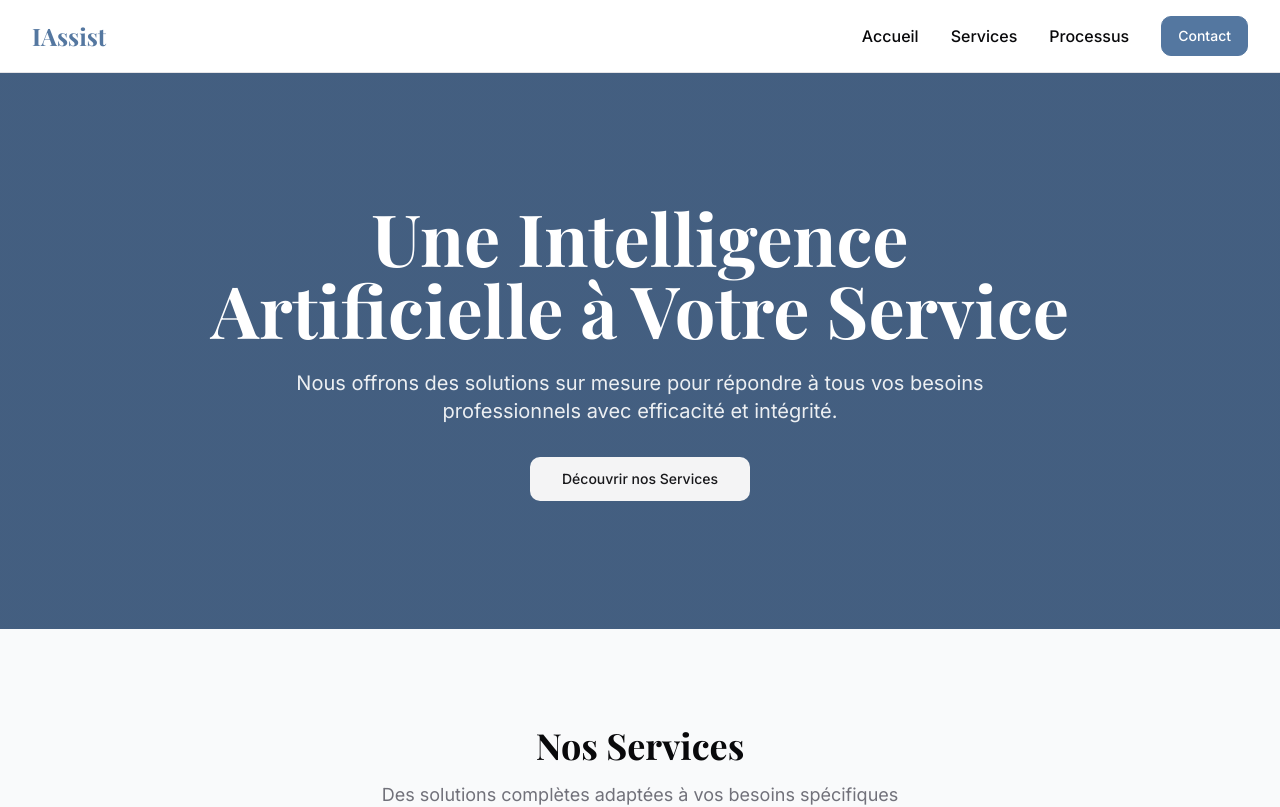
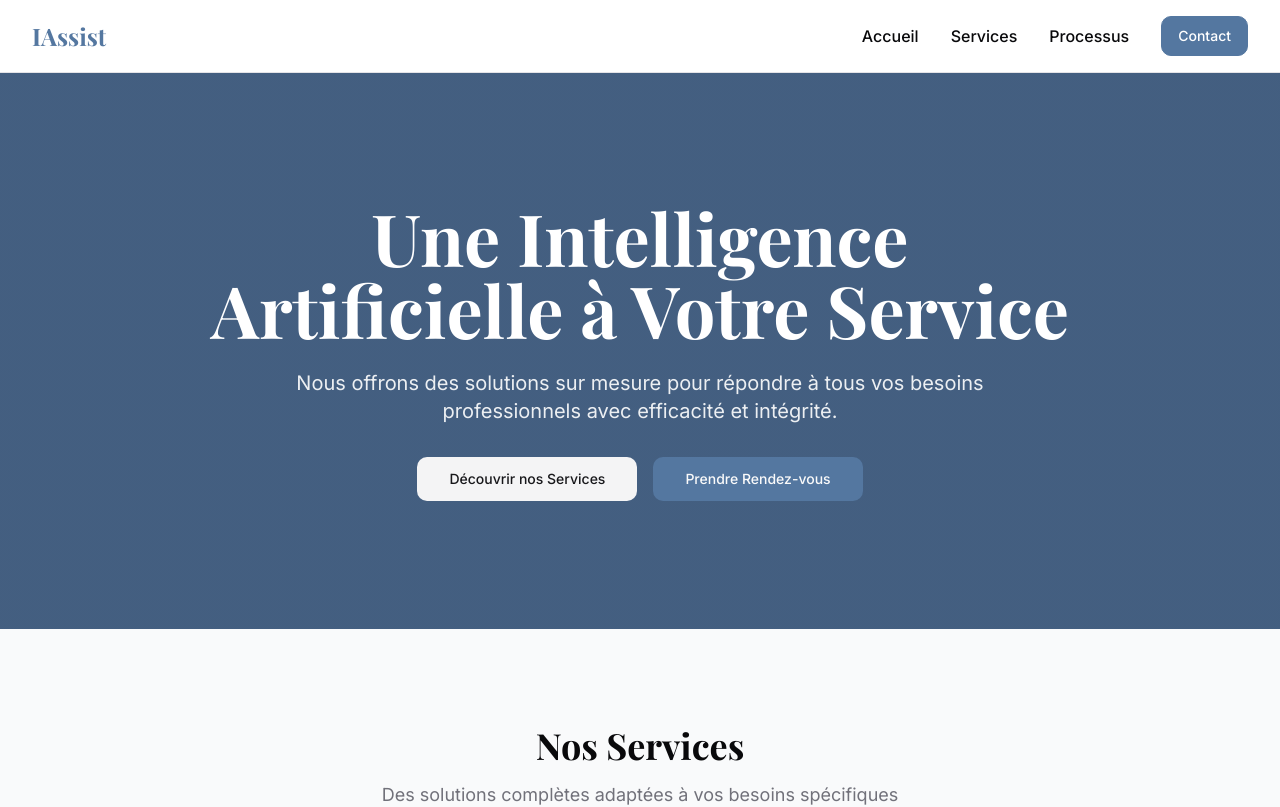
Before and after one commit to sheepseption/classy-french-web, a React (Vite) app: page / in a window 1280 px wide. Shown: the top 807 px of the page. Built offline with nearby package versions, Linux system fonts and the light colour scheme.

Commit message:
Add Rendez-vous button
Re-add the "Rendez-vous" button next to the "Découvrir nos Services" button in the hero section.

```diff
--- a/src/pages/Index.tsx
+++ b/src/pages/Index.tsx
@@ -63,6 +63,9 @@ export default function Index() {
               <div className="flex flex-col sm:flex-row gap-4 justify-center items-center">
                 <Button size="lg" variant="secondary" asChild className="hover-lift">
                   <a href="#services">Découvrir nos Services</a>
+                </Button>
+                <Button size="lg" asChild className="hover-lift">
+                  <Link to="/rendez-vous">Prendre Rendez-vous</Link>
                 </Button>
               </div>
             </div>
```
